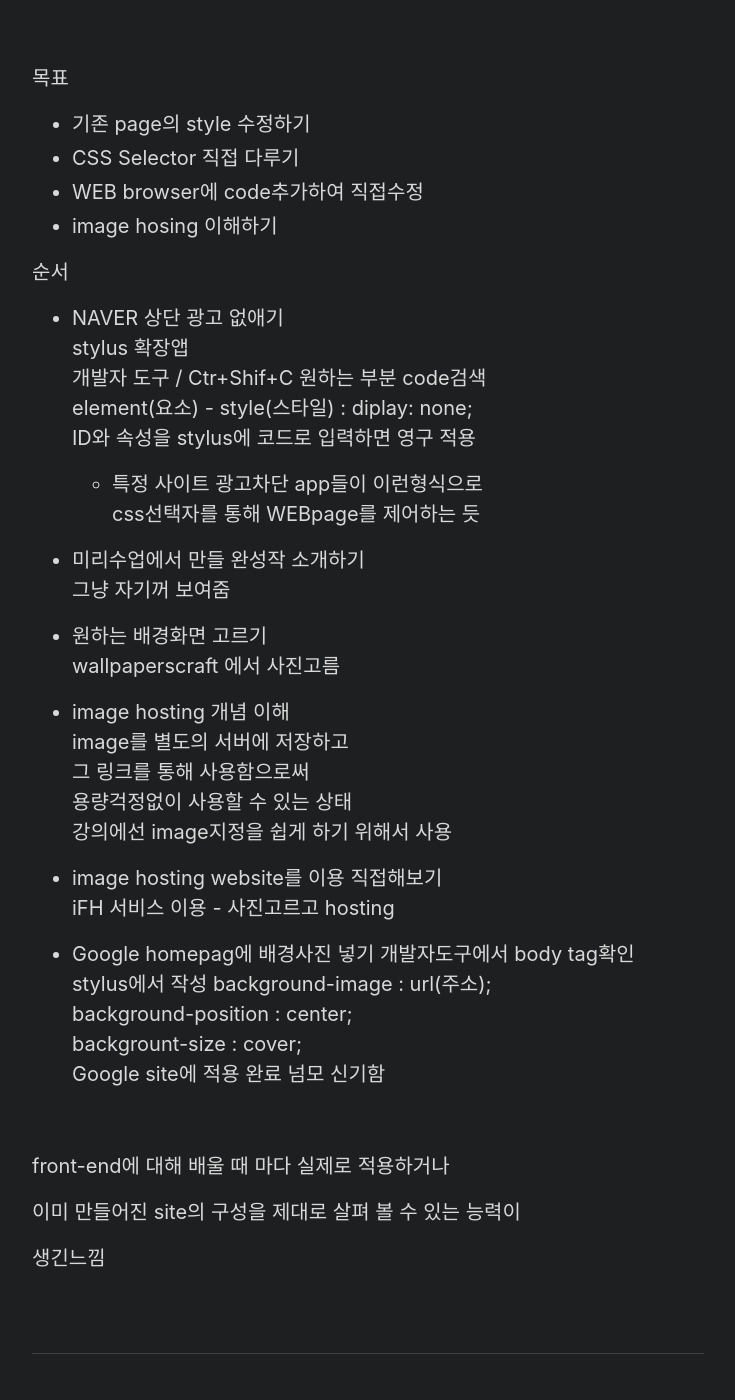
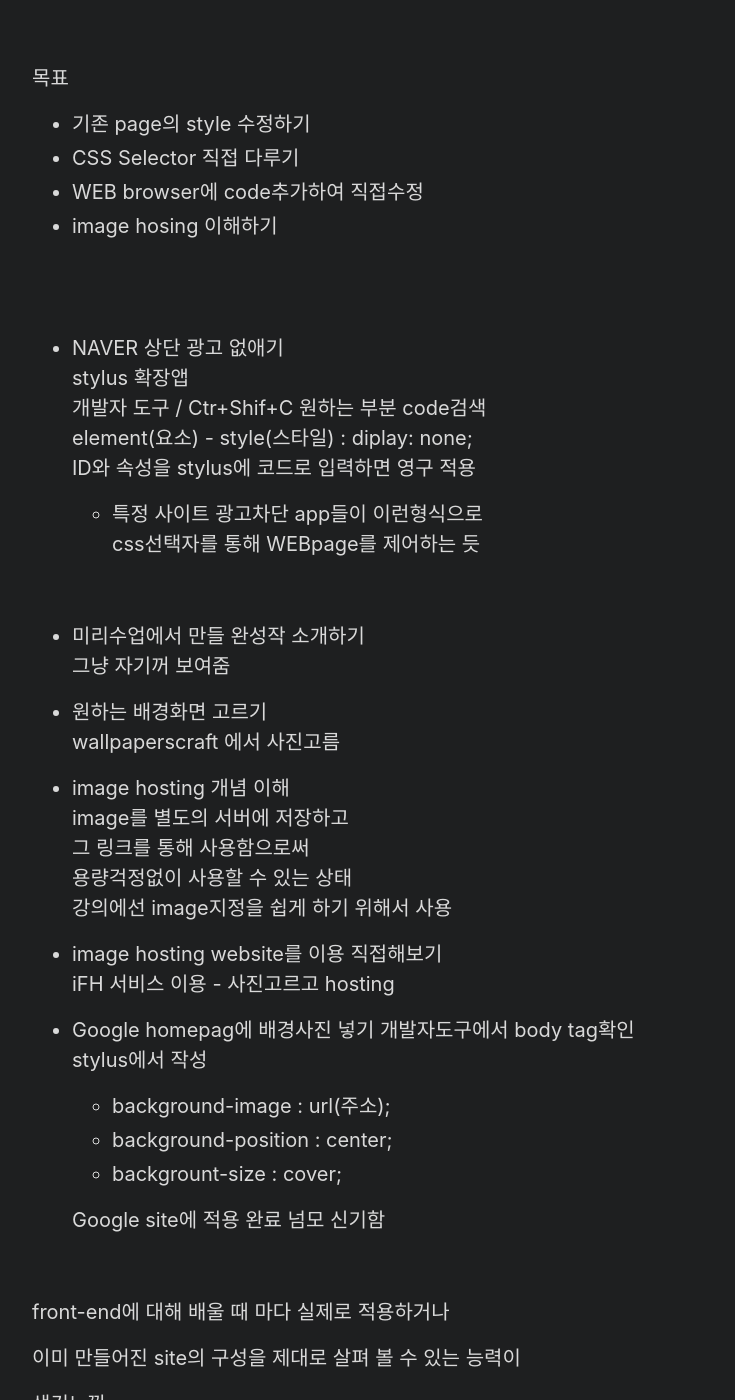
Before and after one commit to Dev-Dotoli/dev-dotoli.github.com, a Jekyll site: the page built from _posts/2022-04-26-inf-4.md, in a window 1280 px wide and 1400 px high, scrolled down 388 px. Shown: the whole window, without its empty margins (272-1007 px from the left). Built offline with Jekyll 4.4.1, drawn with Linux system fonts in a browser that asks for light colours.

```diff
--- a/_posts/2022-04-26-inf-4.md
+++ b/_posts/2022-04-26-inf-4.md
@@ -18,7 +18,7 @@ demo1.html
 - WEB browser에 code추가하여 직접수정
 - image hosing 이해하기
 
-순서
+<br><br>
 
 - NAVER 상단 광고 없애기<br>
   stylus 확장앱<br>
@@ -28,6 +28,8 @@ demo1.html
 
   - 특정 사이트 광고차단 app들이 이런형식으로<br>
     css선택자를 통해 WEBpage를 제어하는 듯
+
+<br>
 
 - 미리수업에서 만들 완성작 소개하기<br>
   그냥 자기꺼 보여줌
@@ -46,10 +48,12 @@ demo1.html
 
 - Google homepag에 배경사진 넣기
   개발자도구에서 body tag확인<br>
-  stylus에서 작성
-  background-image : url(주소);<br>
-  background-position : center;<br>
-  backgrount-size : cover; <br>
+  stylus에서 작성<br>
+
+  - background-image : url(주소);<br>
+  - background-position : center;<br>
+  - backgrount-size : cover; <br>
+
   Google site에 적용 완료 넘모 신기함
 
 <br>
```
